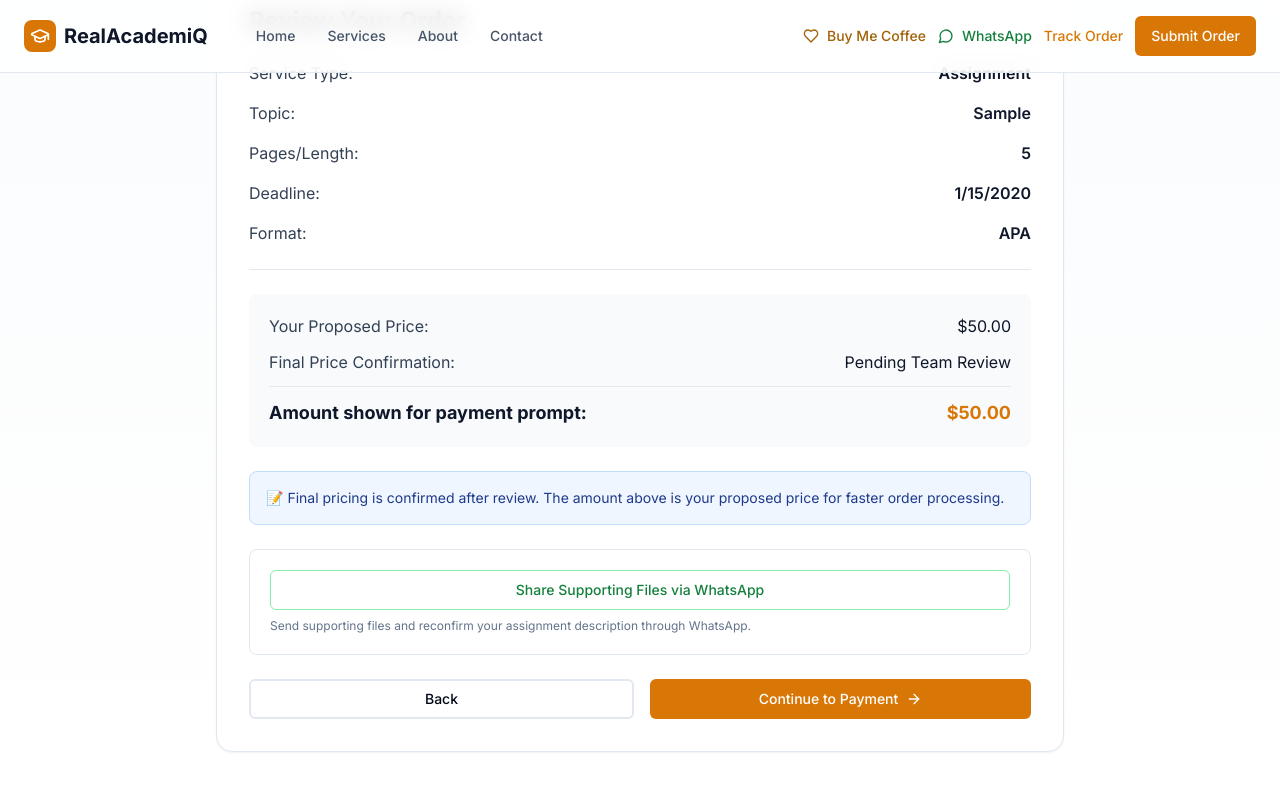
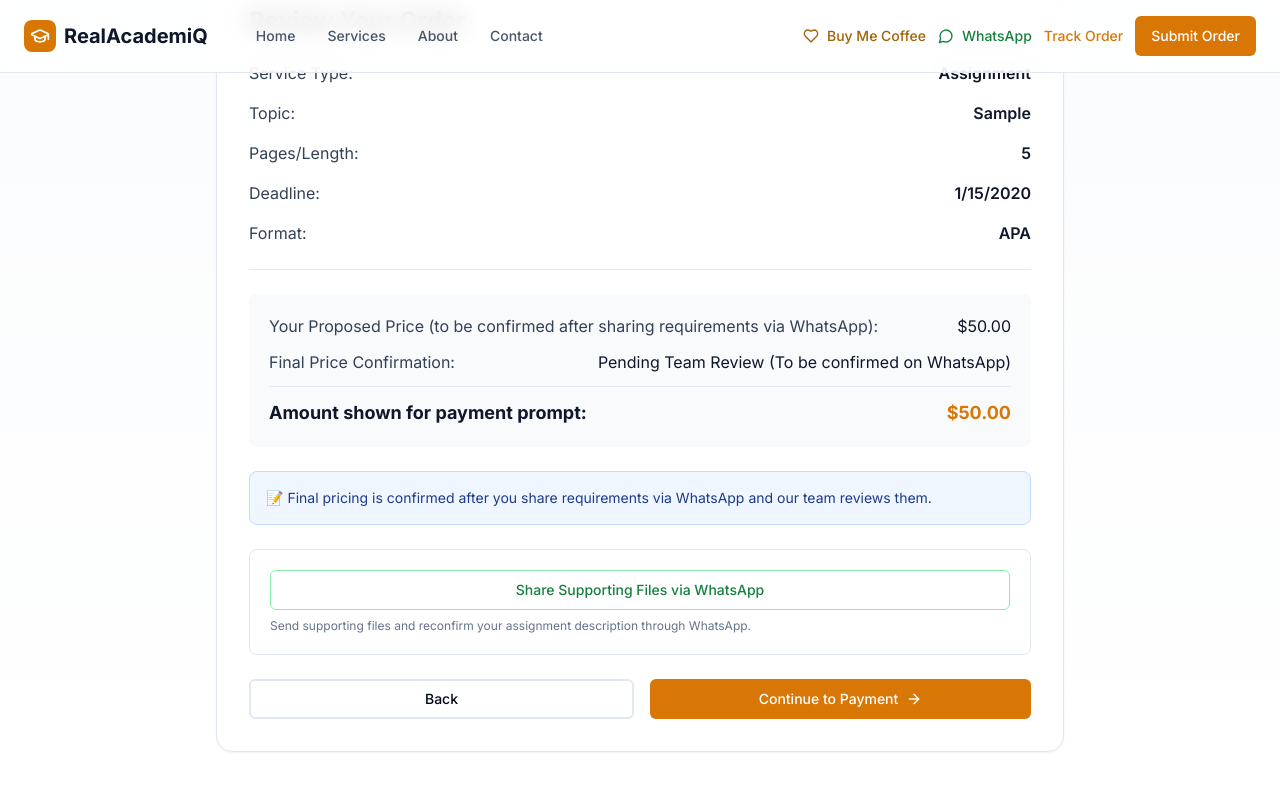
Before and after one commit to WolfriderReal/RealAcademiQ-, a Next.js app: page /order in a window 1280 px wide. Both pictures are taken after typing "Sample", "name@example.com", "Sample", "2020-01-15", "Sample" into the empty fields and a click on the button "Continue to Review". Shown: the part 496-1286 px from the top of the page. Built offline with nearby package versions, Linux system fonts and the light colour scheme.

Commit message:
chore(order): align review pricing text with WhatsApp confirmation flow

```diff
--- a/src/app/order/page.tsx
+++ b/src/app/order/page.tsx
@@ -378,12 +378,12 @@ const OrderForm = () => {
               {/* Pricing Breakdown */}
               <div className="bg-slate-50 rounded-lg p-5 mb-6">
                 <div className="flex justify-between mb-3">
-                  <span className="text-slate-700">Your Proposed Price:</span>
+                  <span className="text-slate-700">Your Proposed Price (to be confirmed after sharing requirements via WhatsApp):</span>
                   <span className="text-slate-900">${formData.estimatedPrice.toFixed(2)}</span>
                 </div>
                 <div className="flex justify-between mb-3 pb-3 border-b border-slate-200">
                   <span className="text-slate-700">Final Price Confirmation:</span>
-                  <span className="text-slate-900">Pending Team Review</span>
+                  <span className="text-slate-900">Pending Team Review (To be confirmed on WhatsApp)</span>
                 </div>
                 <div className="flex justify-between text-lg font-bold">
                   <span className="text-slate-900">Amount shown for payment prompt:</span>
@@ -394,7 +394,7 @@ const OrderForm = () => {
               {/* Info Box */}
               <div className="bg-blue-50 border border-blue-200 rounded-lg p-4 mb-6">
                 <p className="text-sm text-blue-900">
-                  📝 Final pricing is confirmed after review. The amount above is your proposed price for faster order processing.
+                  📝 Final pricing is confirmed after you share requirements via WhatsApp and our team reviews them.
                 </p>
               </div>
 
@@ -453,7 +453,7 @@ const OrderForm = () => {
                   <p className="text-sm text-slate-700 mb-1">Amount Due</p>
                   <p className="text-3xl font-bold text-amber-600">${formData.estimatedPrice.toFixed(2)} USD</p>
                 </div>
-                <p className="text-xs text-slate-500">Final price confirmed after team review</p>
+                <p className="text-xs text-slate-500">Final price confirmed on WhatsApp after team review</p>
               </div>
             </div>
 
```
